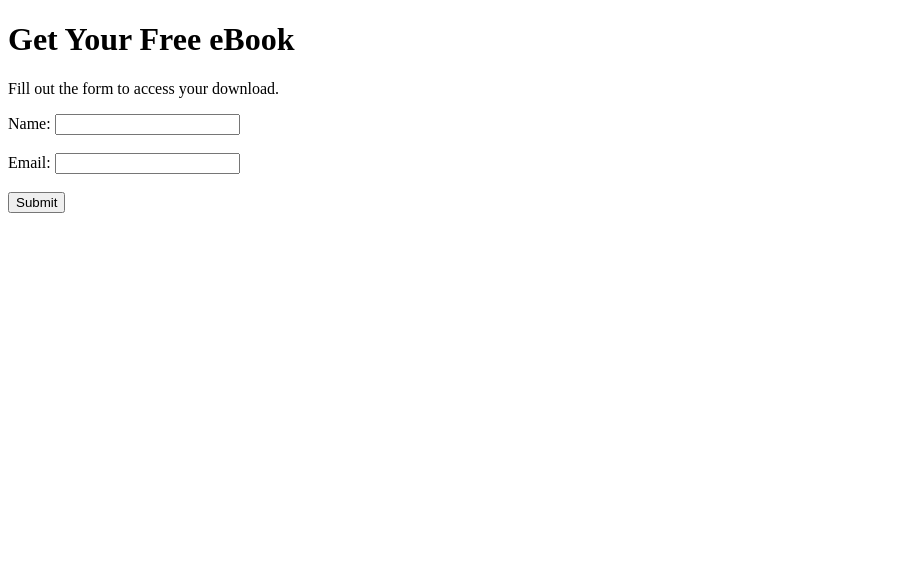
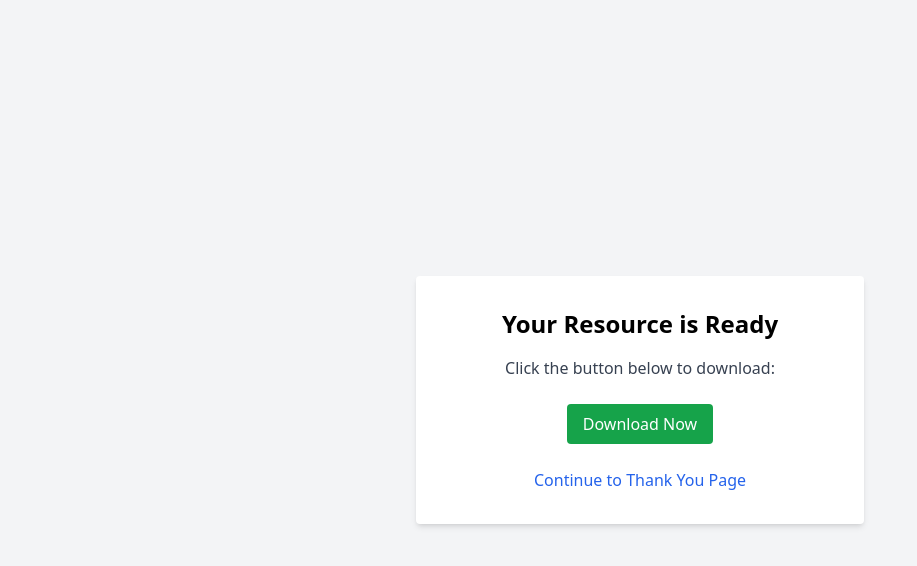
Before and after one commit to Akash-b17/web_for_dummies, a plain HTML site: page download.html in a window 1280 px wide. Shown: the whole page, without its empty margins (0-917 px from the left). Drawn offline with nearby package versions, Linux system fonts and the light colour scheme.

Commit message:
Update download.html

```diff
--- a/download.html
+++ b/download.html
@@ -2,30 +2,32 @@
 <html lang="en">
 <head>
   <meta charset="UTF-8">
-  <title>Download Your Free Resource</title>
+  <title>Download Page</title>
+  <script src="https://cdn.tailwindcss.com"></script>
 
-  <!-- Google Tag Manager (head) -->
+  <!-- GTM -->
   <script>(function(w,d,s,l,i){w[l]=w[l]||[];w[l].push({'gtm.start':
   new Date().getTime(),event:'gtm.js'});var f=d.getElementsByTagName(s)[0],
   j=d.createElement(s),dl=l!='dataLayer'?'&l='+l:'';j.async=true;j.src=
   'https://www.googletagmanager.com/gtm.js?id='+i+dl;f.parentNode.insertBefore(j,f);
   })(window,document,'script','dataLayer','GTM-KNQTBWJ4');</script>
-  <!-- End Google Tag Manager -->
-
 </head>
-<body>
-  <!-- Google Tag Manager (noscript) -->
+<body class="bg-gray-100 flex items-center justify-center min-h-screen">
+  <!-- GTM (noscript) -->
   <noscript><iframe src="https://www.googletagmanager.com/ns.html?id=GTM-KNQTBWJ4"
   height="0" width="0" style="display:none;visibility:hidden"></iframe></noscript>
-  <!-- End Google Tag Manager (noscript) -->
 
-  <h1>Get Your Free eBook</h1>
-  <p>Fill out the form to access your download.</p>
+  <div class="bg-white p-8 rounded shadow-md w-full max-w-md text-center">
+    <h1 class="text-2xl font-bold mb-4">Your Resource is Ready</h1>
+    <p class="mb-6 text-gray-700">Click the button below to download:</p>
 
-  <form id="lead_form" action="download.html" method="GET">
-    <label>Name: <input type="text" name="name" required></label><br><br>
-    <label>Email: <input type="email" name="email" required></label><br><br>
-    <button type="submit">Submit</button>
-  </form>
+    <a id="download_btn" href="your-file.pdf" download>
+      <button class="bg-green-600 text-white py-2 px-4 rounded hover:bg-green-700">Download Now</button>
+    </a>
+
+    <p class="mt-6 text-blue-600">
+      <a href="thankyou.html" class="hover:underline">Continue to Thank You Page</a>
+    </p>
+  </div>
 </body>
 </html>
```
